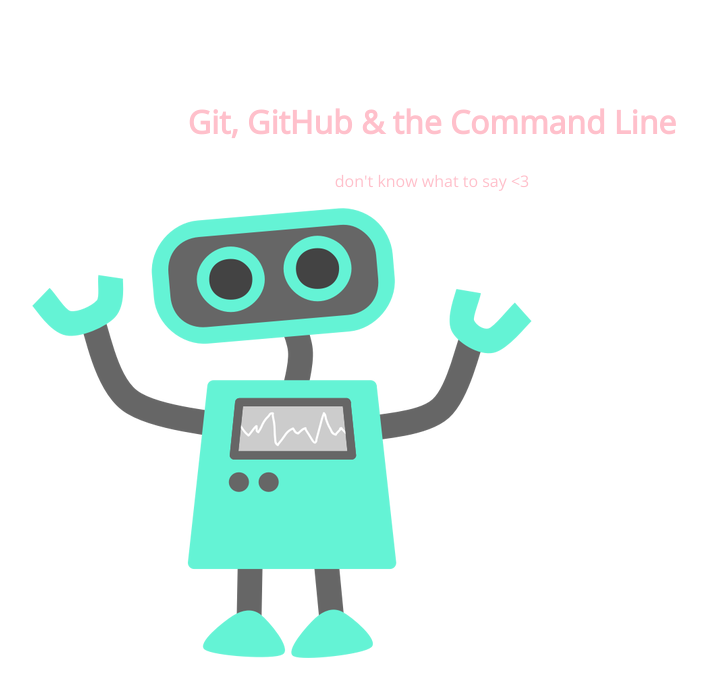
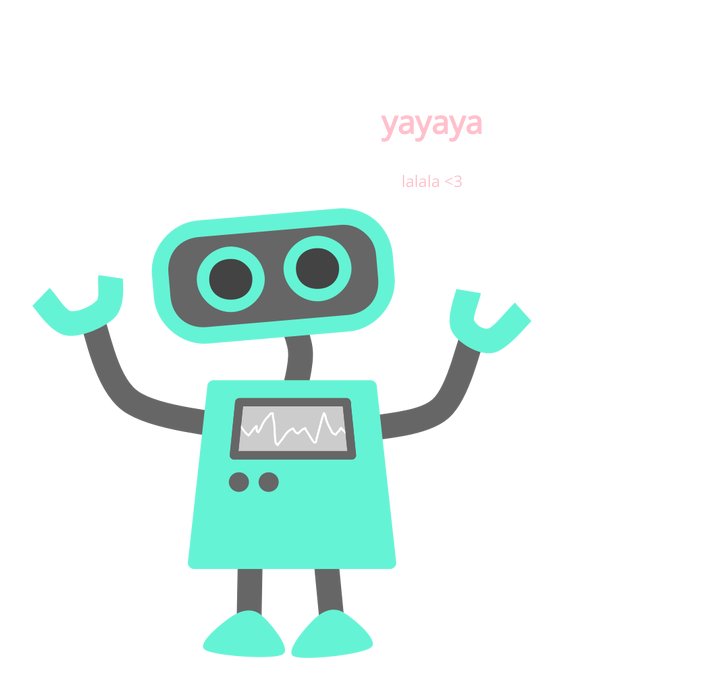
Before and after one commit to ktclgrv/105-project, a plain HTML site: page index.html in a window 1280 px wide. Shown: the whole page, without its empty margins (208-915 px from the left). Drawn offline with nearby package versions, Linux system fonts and the light colour scheme.

Commit message:
lalala yayaya

```diff
--- a/index.html
+++ b/index.html
@@ -8,8 +8,8 @@
 </head>
 <body>
 	<section>
-		<h1>Git, GitHub & the Command Line</h1>
-		<p> don't know what to say <3</p>
+		<h1>yayaya</h1>
+		<p> lalala <3</p>
 		<img src="img/happy-blue-robot.png">
 	</section>
 </body>
```
